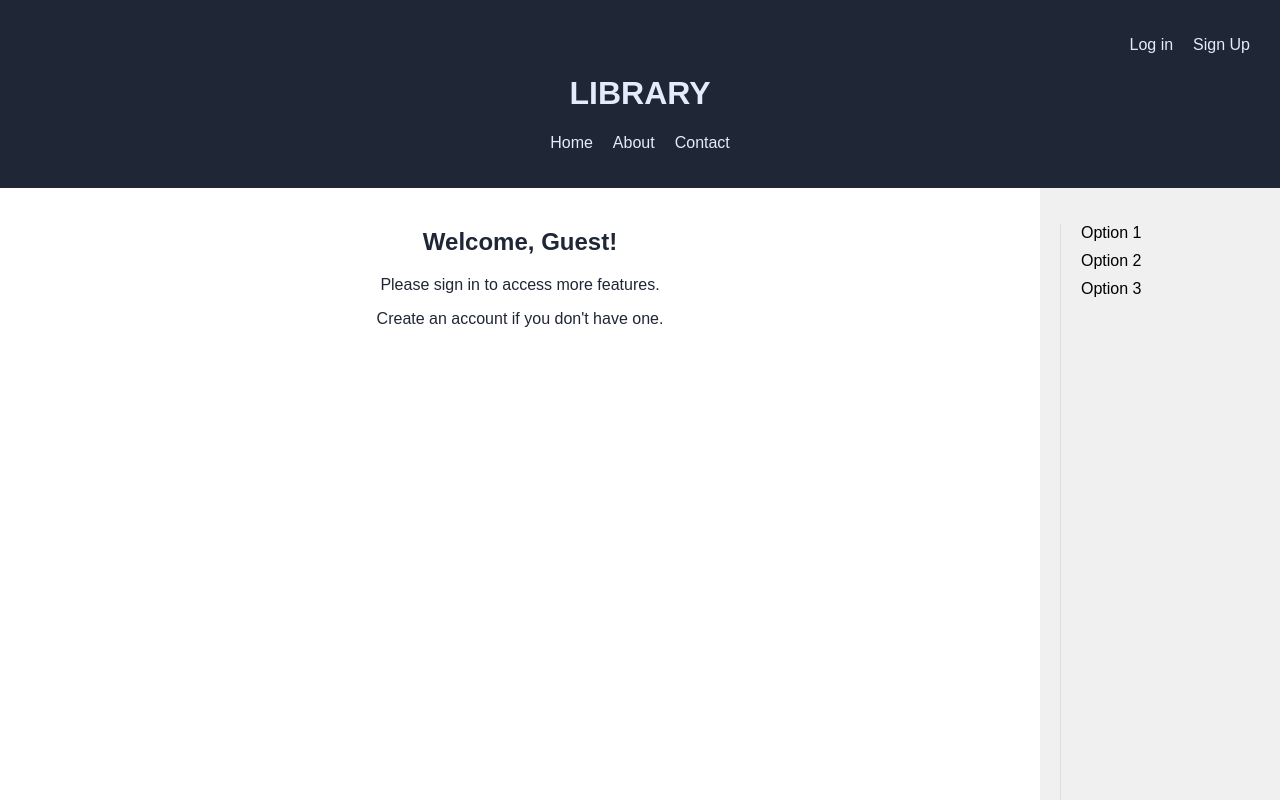
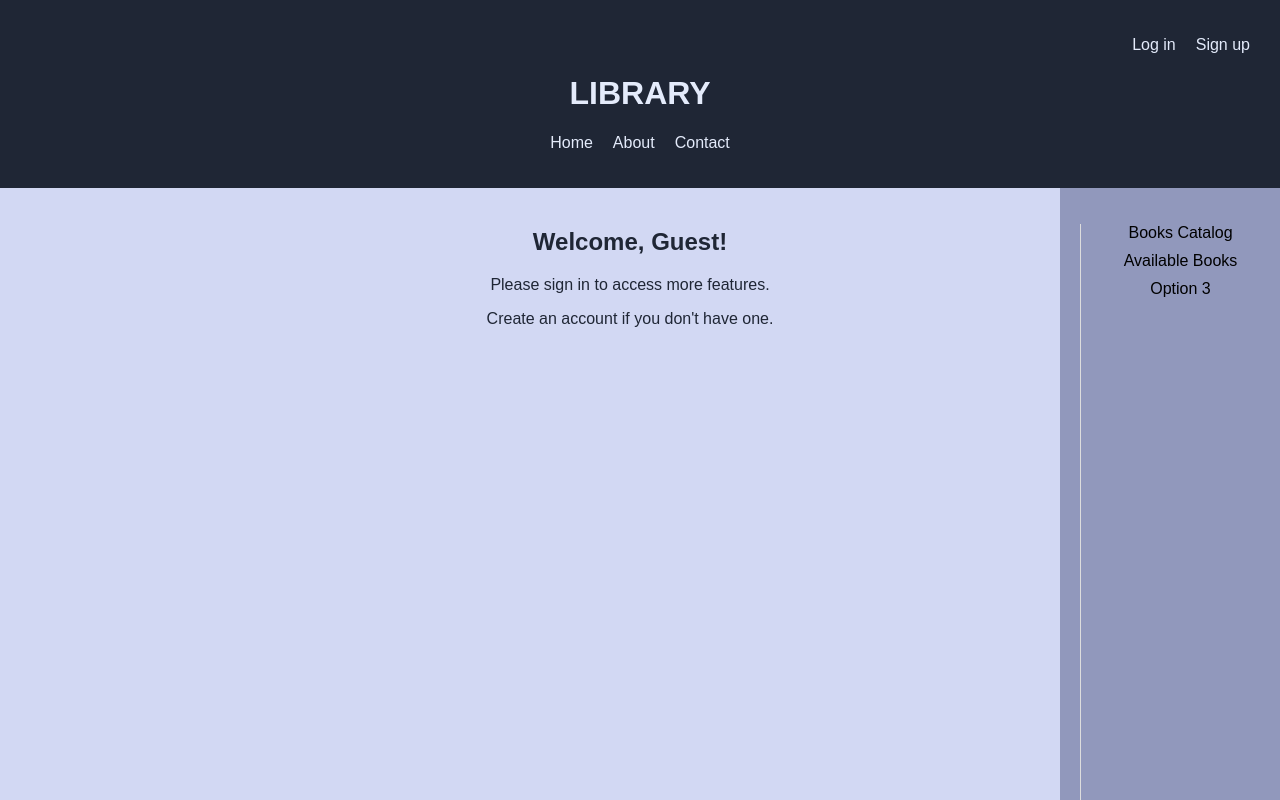
Before and after one commit to grzegorz2803/Library_TI_2024, a React (Create React App) app in the folder frontend/library/: page / in a window 1280 px wide. Shown: the top 800 px of the page. Built offline with nearby package versions, Linux system fonts and the light colour scheme.

Commit message:
Books Catalog, Available Books

```diff
--- a/frontend/library/src/App.js
+++ b/frontend/library/src/App.js
@@ -24,7 +24,7 @@ function App() {
     return (
         <div className="App">
             <Header login={login} logout={logout} user={user} showView={showView}/>
-            <Content user={user} currentView={currentView} login={login}/>
+            <Content user={user} currentView={currentView} login={login} showView={showView}/>
         </div>
     );
 }
--- /dev/null
+++ b/frontend/library/src/components/AvailableBooks.js
@@ -0,0 +1,44 @@
+import React, { useEffect, useState } from 'react';
+
+function AvailableBooks() {
+    const [books, setBooks] = useState([]);
+    const [loading, setLoading] = useState(true);
+    const [error, setError] = useState(null);
+
+    useEffect(() => {
+        fetch('http://localhost:3001/books/available')
+            .then((response) => response.json())
+            .then((data) => {
+                setBooks(data);
+                setLoading(false);
+            })
+            .catch((error) => {
+                setError(error);
+                setLoading(false);
+            });
+    }, []);
+
+    if (loading) return <div>Loading...</div>;
+    if (error) return <div>Error: {error.message}</div>;
+
+    return (
+        <div className="available-books">
+            <h2>Available Books</h2>
+            <ul>
+                {books.map((book) => (
+                    <li key={book.id_book}>
+                        <h3>{book.title}</h3>
+                        <p><strong>Author:</strong> {book.author}</p>
+                        <p><strong>Genre:</strong> {book.genre}</p>
+                        <p><strong>Year:</strong> {book.year}</p>
+                        <p><strong>Availability:</strong> {book.availablity}</p>
+                        <p><strong>Description:</strong> {book.description}</p>
+                        {book.imageUrl && <img src={book.imageUrl} alt={book.title} />}
+                    </li>
+                ))}
+            </ul>
+        </div>
+    );
+}
+
+export default AvailableBooks;
--- /dev/null
+++ b/frontend/library/src/components/BooksCatalog.js
@@ -0,0 +1,44 @@
+import React, { useEffect, useState } from 'react';
+
+function BooksCatalog() {
+    const [books, setBooks] = useState([]);
+    const [loading, setLoading] = useState(true);
+    const [error, setError] = useState(null);
+
+    useEffect(() => {
+        fetch('http://localhost:3001/books')
+            .then((response) => response.json())
+            .then((data) => {
+                setBooks(data);
+                setLoading(false);
+            })
+            .catch((error) => {
+                setError(error);
+                setLoading(false);
+            });
+    }, []);
+
+    if (loading) return <div>Loading...</div>;
+    if (error) return <div>Error: {error.message}</div>;
+
+    return (
+        <div className="books-catalog">
+            <h2>Books Catalog</h2>
+            <ul>
+                {books.map((book) => (
+                    <li key={book.id_book}>
+                        <h3>{book.title}</h3>
+                        <p><strong>Author:</strong> {book.author}</p>
+                        <p><strong>Genre:</strong> {book.genre}</p>
+                        <p><strong>Year:</strong> {book.year}</p>
+                        <p><strong>Availability:</strong> {book.availablity}</p>
+                        <p><strong>Description:</strong> {book.description}</p>
+                        {book.imageUrl && <img src={book.imageUrl} alt={book.title} />}
+                    </li>
+                ))}
+            </ul>
+        </div>
+    );
+}
+
+export default BooksCatalog;
--- a/frontend/library/src/components/Content.css
+++ b/frontend/library/src/components/Content.css
@@ -3,6 +3,9 @@
     flex: 1;
     flex-direction: row;
     height: 100%;
+    background-color: #d2d8f3;
+    text-align: center;
+    padding-left:200px;
 }
 
 .main-content {
@@ -12,10 +15,12 @@
 }
 
 .side-menu {
-    width: 200px;
+    width: 180px;
     padding: 20px;
-    background-color: #f0f0f0;
+    background-color: #9198bc;
+    /*
     margin-left: auto;
+    */
     overflow-y: auto;
 }
 
--- a/frontend/library/src/components/Content.js
+++ b/frontend/library/src/components/Content.js
@@ -8,8 +8,10 @@ import Login from "./Login";
 import Home from "./Home";
 import About from "./About";
 import Contact from "./Contact";
+import BooksCatalog from "./BooksCatalog";
+import AvailableBooks from "./AvailableBooks";
 
-function Content({user, currentView, login}) {
+function Content({user, currentView, login, showView}) {
 
     return (
         <div className="content-container">
@@ -18,12 +20,15 @@ function Content({user, currentView, login}) {
                 {!user && currentView === 'login' && <Login login={login} />}
                 {!user && currentView === 'signup' && <Signup />}
                 {user && <Reader/>}
-                {currentView === 'home' && <Home />}
+                {user && currentView === 'home' && <Reader/>}
+                {!user && currentView === 'home' && <Unlogged />}
                 {currentView === 'about' && <About />}
                 {currentView === 'contact' && <Contact />}
+                {currentView === 'catalog' && <BooksCatalog />}
+                {currentView === 'availableBooks' && <AvailableBooks />}
             </div>
             <div className="side-menu">
-                <Menu/>
+                <Menu showView={showView}/>
             </div>
         </div>
     );
--- a/frontend/library/src/components/Header.js
+++ b/frontend/library/src/components/Header.js
@@ -8,7 +8,7 @@ function Header({logout, user, showView}) {
                     <ul>
                         {!user && <li><a href="#" onClick={() => showView('login')}>Log in</a></li>}
                         {user && <li><a href="#" onClick={() => logout()}>Log out</a></li>}
-                        {!user && <li><a href="#" onClick={() => showView('signup')}>Sign Up</a></li>}
+                        {!user && <li><a href="#" onClick={() => showView('signup')}>Sign up</a></li>}
                     </ul>
                 </nav>
             </div>
--- a/frontend/library/src/components/Menu.js
+++ b/frontend/library/src/components/Menu.js
@@ -1,11 +1,11 @@
 import './Menu.css';
 
-function Menu() {
+function Menu({showView}) {
     return (
         <div className="menu">
             <ul>
-                <li><a href="#">Option 1</a></li>
-                <li><a href="#">Option 2</a></li>
+                <li><a href="#" onClick={() => showView('catalog')}>Books Catalog</a></li>
+                <li><a href="#" onClick={() => showView('availableBooks')}>Available Books</a></li>
                 <li><a href="#">Option 3</a></li>
             </ul>
         </div>
```
